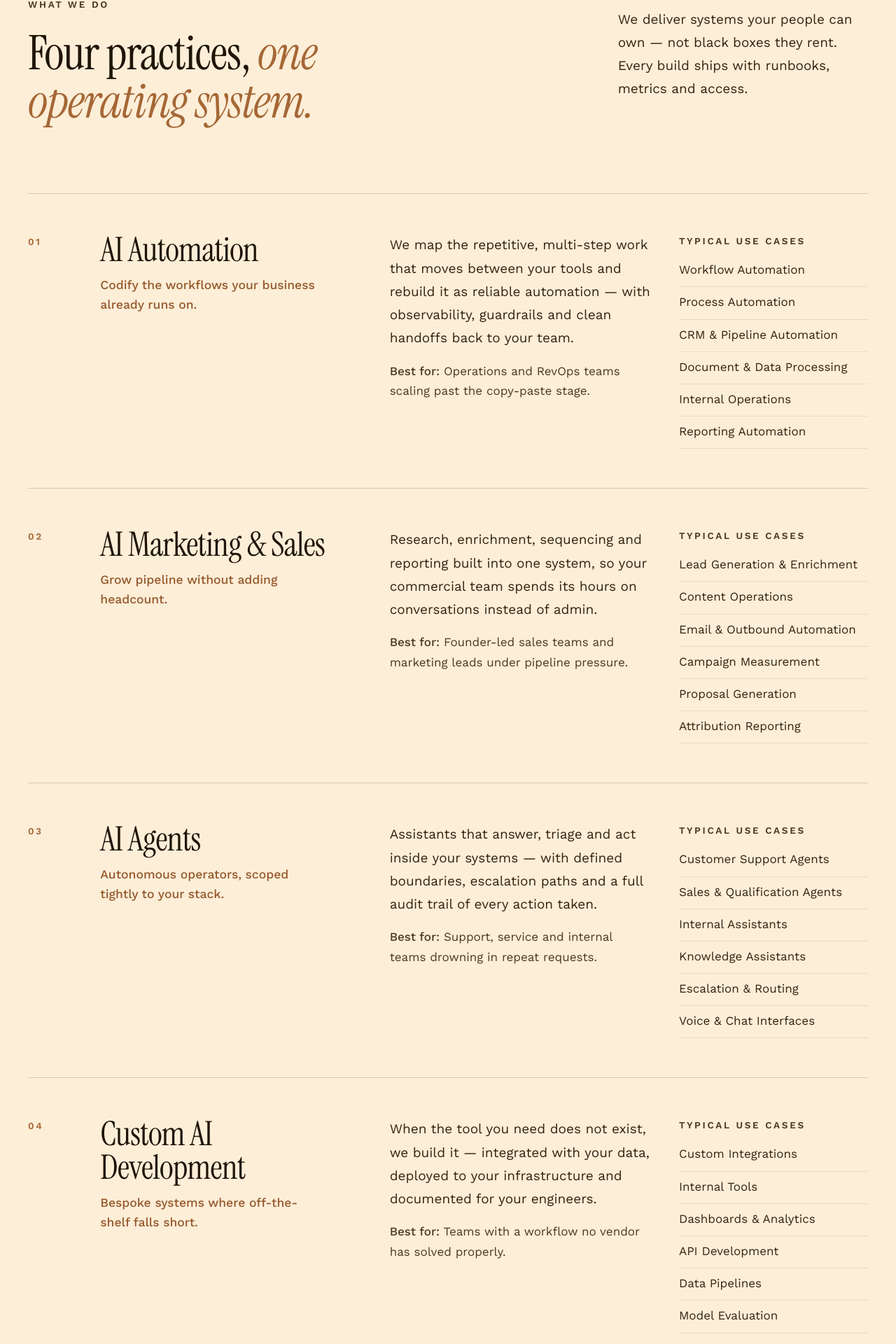
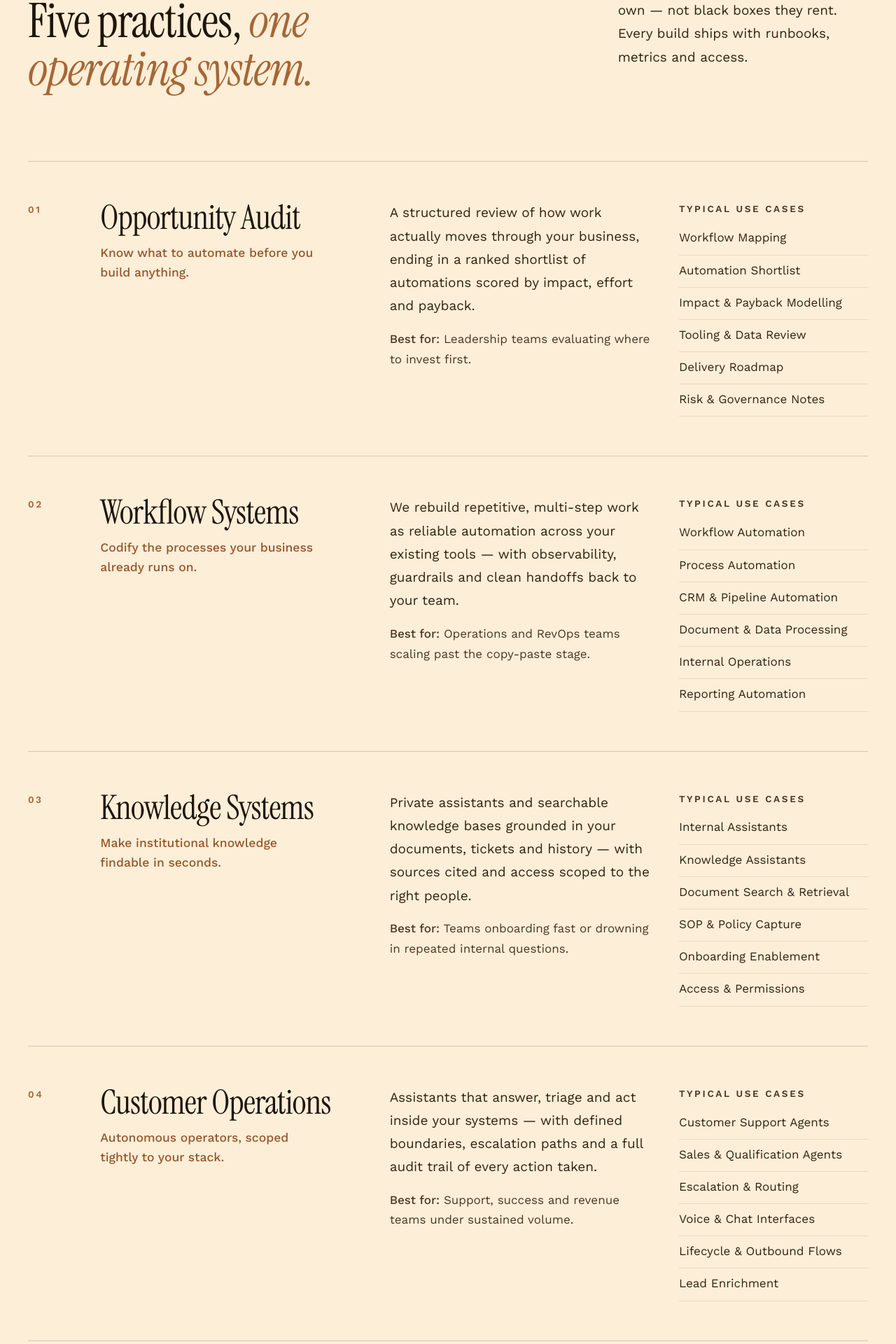
Before and after one commit to tarekjundi/enova-ai-website, a React (Vite) app: page /services in a window 1280 px wide. Shown: the part 843-2763 px from the top of the page at 70% size. Built offline with nearby package versions, Linux system fonts and the light colour scheme.

Commit message:
Changes
Co-authored-by: tarekjundi <181972982+tarekjundi@users.noreply.github.com>

```diff
--- a/src/pages/Services.tsx
+++ b/src/pages/Services.tsx
@@ -8,6 +8,7 @@ import { ArrowRight, ArrowUpRight } from "@phosphor-icons/react";
 
 type Practice = {
   n: string;
+  slug: string;
   title: string;
   tagline: string;
   body: string;
@@ -18,10 +19,28 @@ type Practice = {
 const PRACTICES: Practice[] = [
   {
     n: "01",
-    title: "AI Automation",
-    tagline: "Codify the workflows your business already runs on.",
+    slug: "opportunity-audit",
+    title: "Opportunity Audit",
+    tagline: "Know what to automate before you build anything.",
     body:
-      "We map the repetitive, multi-step work that moves between your tools and rebuild it as reliable automation — with observability, guardrails and clean handoffs back to your team.",
+      "A structured review of how work actually moves through your business, ending in a ranked shortlist of automations scored by impact, effort and payback.",
+    fit: "Leadership teams evaluating where to invest first.",
+    subs: [
+      "Workflow Mapping",
+      "Automation Shortlist",
+      "Impact & Payback Modelling",
+      "Tooling & Data Review",
+      "Delivery Roadmap",
+      "Risk & Governance Notes",
+    ],
+  },
+  {
+    n: "02",
+    slug: "workflow-systems",
+    title: "Workflow Systems",
+    tagline: "Codify the processes your business already runs on.",
+    body:
+      "We rebuild repetitive, multi-step work as reliable automation across your existing tools — with observability, guardrails and clean handoffs back to your team.",
     fit: "Operations and RevOps teams scaling past the copy-paste stage.",
     subs: [
       "Workflow Automation",
@@ -33,51 +52,54 @@ const PRACTICES: Practice[] = [
     ],
   },
   {
-    n: "02",
-    title: "AI Marketing & Sales",
-    tagline: "Grow pipeline without adding headcount.",
+    n: "03",
+    slug: "knowledge-systems",
+    title: "Knowledge Systems",
+    tagline: "Make institutional knowledge findable in seconds.",
     body:
-      "Research, enrichment, sequencing and reporting built into one system, so your commercial team spends its hours on conversations instead of admin.",
-    fit: "Founder-led sales teams and marketing leads under pipeline pressure.",
+      "Private assistants and searchable knowledge bases grounded in your documents, tickets and history — with sources cited and access scoped to the right people.",
+    fit: "Teams onboarding fast or drowning in repeated internal questions.",
     subs: [
-      "Lead Generation & Enrichment",
-      "Content Operations",
-      "Email & Outbound Automation",
-      "Campaign Measurement",
-      "Proposal Generation",
-      "Attribution Reporting",
-    ],
-  },
-  {
-    n: "03",
-    title: "AI Agents",
-    tagline: "Autonomous operators, scoped tightly to your stack.",
-    body:
-      "Assistants that answer, triage and act inside your systems — with defined boundaries, escalation paths and a full audit trail of every action taken.",
-    fit: "Support, service and internal teams drowning in repeat requests.",
-    subs: [
-      "Customer Support Agents",
-      "Sales & Qualification Agents",
       "Internal Assistants",
       "Knowledge Assistants",
-      "Escalation & Routing",
-      "Voice & Chat Interfaces",
+      "Document Search & Retrieval",
+      "SOP & Policy Capture",
+      "Onboarding Enablement",
+      "Access & Permissions",
     ],
   },
   {
     n: "04",
-    title: "Custom AI Development",
-    tagline: "Bespoke systems where off-the-shelf falls short.",
+    slug: "customer-operations",
+    title: "Customer Operations",
+    tagline: "Autonomous operators, scoped tightly to your stack.",
     body:
-      "When the tool you need does not exist, we build it — integrated with your data, deployed to your infrastructure and documented for your engineers.",
-    fit: "Teams with a workflow no vendor has solved properly.",
+      "Assistants that answer, triage and act inside your systems — with defined boundaries, escalation paths and a full audit trail of every action taken.",
+    fit: "Support, success and revenue teams under sustained volume.",
     subs: [
+      "Customer Support Agents",
+      "Sales & Qualification Agents",
+      "Escalation & Routing",
+      "Voice & Chat Interfaces",
+      "Lifecycle & Outbound Flows",
+      "Lead Enrichment",
+    ],
+  },
+  {
+    n: "05",
+    slug: "business-intelligence",
+    title: "Business Intelligence",
+    tagline: "Reporting that arrives before the decision does.",
+    body:
+      "Pipelines, dashboards and forecasts your leaders trust — one source of truth, refreshed automatically and integrated with the systems that generate the data.",
+    fit: "Founders and executives making calls without clean data.",
+    subs: [
+      "Dashboards & Analytics",
+      "Data Pipelines",
+      "Reporting Automation",
+      "Attribution Reporting",
       "Custom Integrations",
-      "Internal Tools",
-      "Dashboards & Analytics",
       "API Development",
-      "Data Pipelines",
-      "Model Evaluation",
     ],
   },
 ];
@@ -113,14 +135,13 @@ const Services = () => {
             <span className="italic text-[#F6D3A2]">your stack.</span>
           </>
         }
-        intro="Four practices. Every engagement is scoped, built and handed to your team with documentation and measurement in place."
+        intro="Five practices. Every engagement is scoped, built and handed to your team with documentation and measurement in place."
         cta={{
-          label: "Book a Consultation",
+          label: "Discuss Your Workflow",
           href: "https://cal.com/tarek-jundi/free-consultation",
           external: true,
         }}
-        secondary={{ label: "See the work", to: "/case-studies" }}
-        meta="Four practices · Fixed scope"
+        meta="Five practices · Fixed scope"
       />
 
       {/* Practices — editorial index */}
@@ -131,7 +152,7 @@ const Services = () => {
               <MotionElement animation="slideUp">
                 <p className="eyebrow text-[#4A3720] mb-6">What we do</p>
                 <h2 className="font-display text-on-cream !text-[40px] md:!text-[68px] leading-[1.02] tracking-[-0.015em] max-w-[18ch]">
-                  Four practices,{" "}
+                  Five practices,{" "}
                   <span className="italic text-[#A56735]">one operating system.</span>
                 </h2>
               </MotionElement>
@@ -148,7 +169,7 @@ const Services = () => {
           <div className="border-t border-[#3A2915]/20">
             {PRACTICES.map((p, i) => (
               <MotionElement key={p.n} animation="slideUp" delay={40 + i * 60}>
-                <article className="border-b border-[#3A2915]/20 grid md:grid-cols-12 gap-8 md:gap-10 py-10 md:py-14 group">
+                <article id={p.slug} className="scroll-mt-28 border-b border-[#3A2915]/20 grid md:grid-cols-12 gap-8 md:gap-10 py-10 md:py-14 group">
                   <div className="md:col-span-1">
                     <span className="eyebrow text-[#A56735]">{p.n}</span>
                   </div>
```
